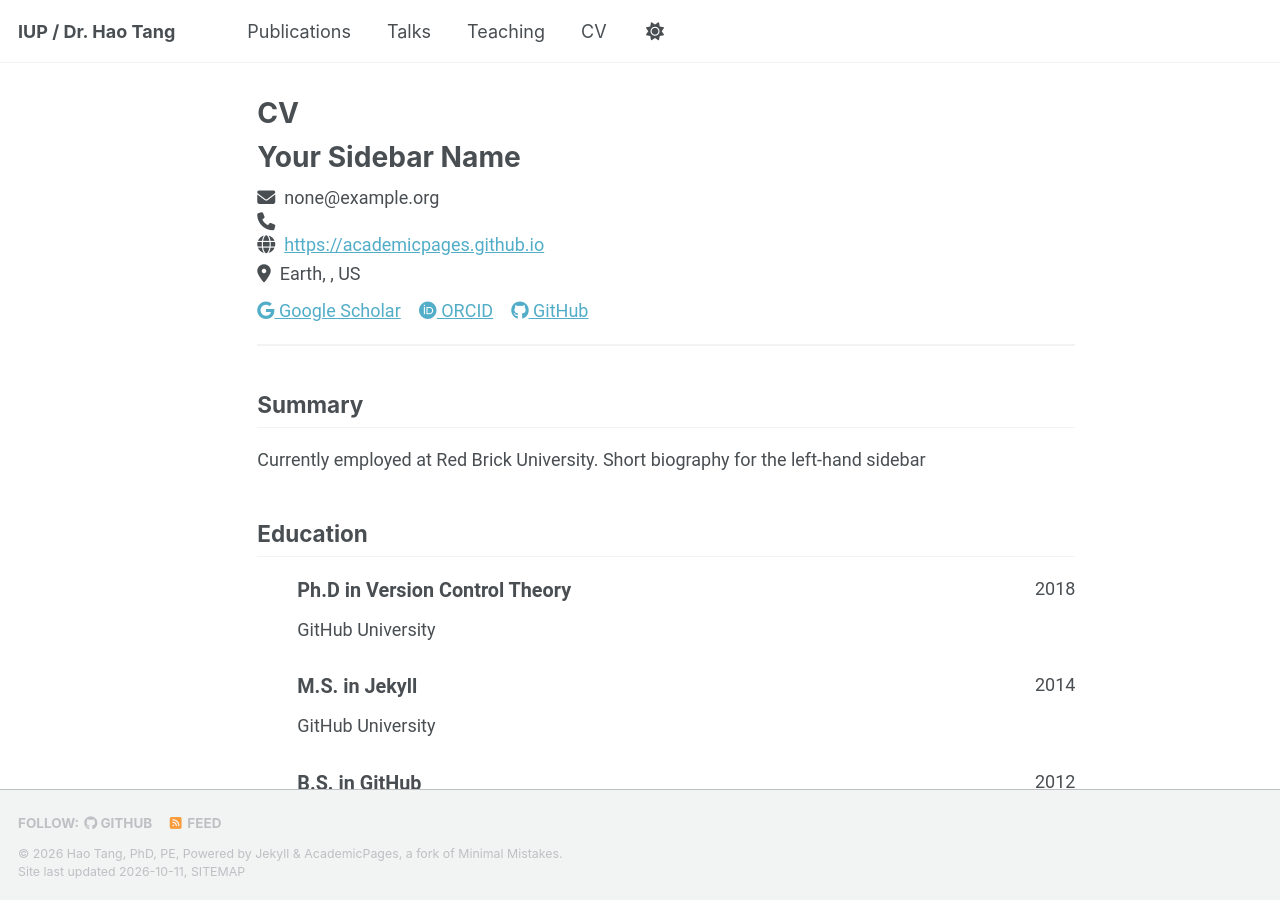
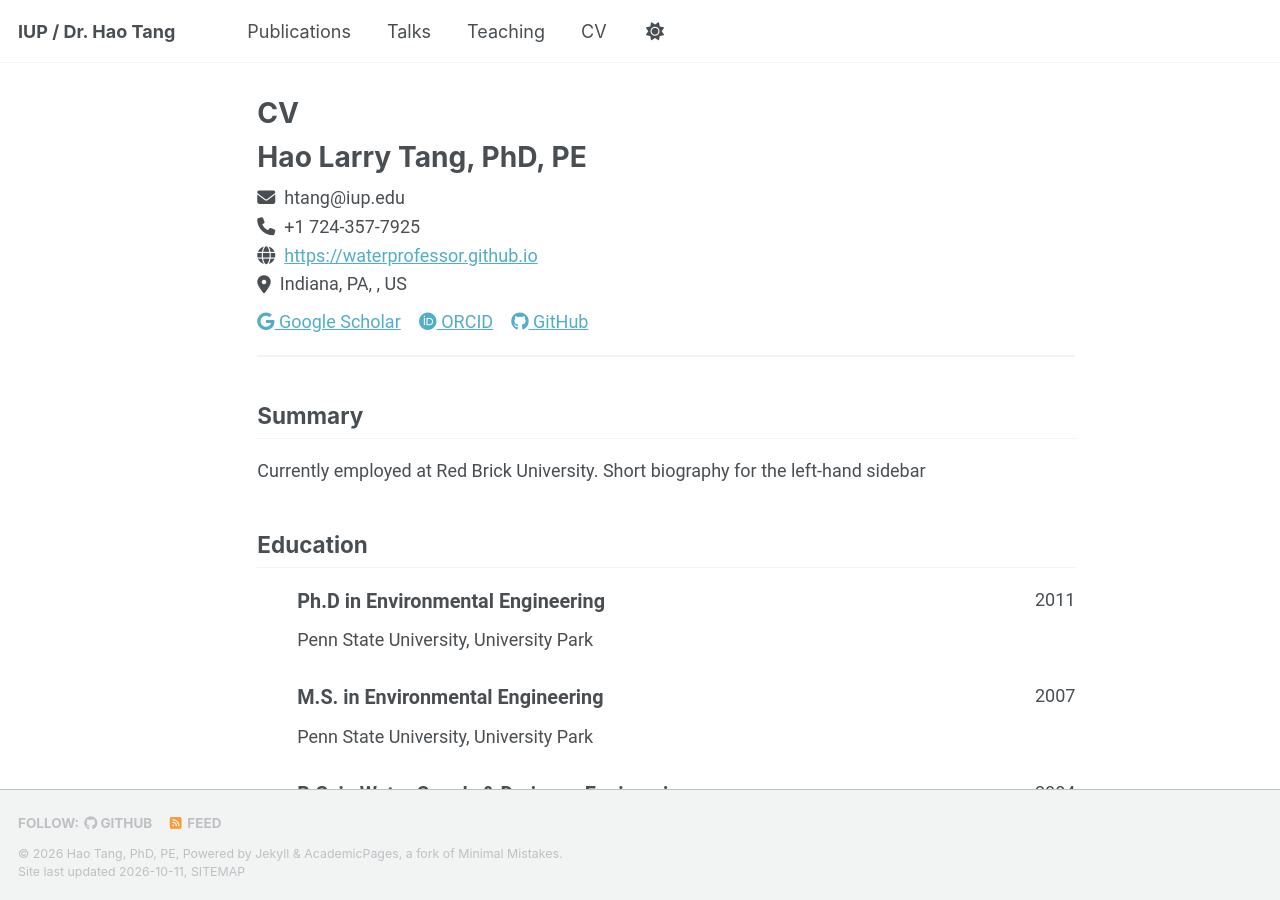
Before and after one commit to waterprofessor/waterprofessor.github.io, a Jekyll site: the page built from _pages/cv-json.md, in a window 1280 px wide and 900 px high. Built offline with Jekyll 4.4.1, drawn with Linux system fonts in a browser that asks for light colours; a style sheet for code colours, icons or effects is not loaded.

Commit message:
Update personal information in cv.json

```diff
--- a/_data/cv.json
+++ b/_data/cv.json
@@ -1,14 +1,14 @@
 {
   "basics": {
-    "name": "Your Sidebar Name",
-    "email": "none@example.org",
-    "phone": "",
-    "website": "https://academicpages.github.io",
+    "name": "Hao Larry Tang, PhD, PE",
+    "email": "htang@iup.edu",
+    "phone": "+1 724-357-7925",
+    "website": "https://waterprofessor.github.io",
     "summary": "Currently employed at Red Brick University. Short biography for the left-hand sidebar",
     "location": {
-      "address": "",
-      "postalCode": "",
-      "city": "Earth",
+      "address": "421 North Walk, 155 Kopchick Hall",
+      "postalCode": "17050",
+      "city": "Indiana, PA",
       "countryCode": "US",
       "region": ""
     },
@@ -16,46 +16,46 @@
       {
         "network": "Google Scholar",
         "username": "",
-        "url": "https://scholar.google.com/citations?user=PS_CX0AAAAAJ"
+        "url": "https://scholar.google.com/citations?user=K4iViX0AAAAJ"
       },
       {
         "network": "ORCID",
         "username": "",
-        "url": "https://orcid.org/yourorcidurl"
+        "url": "https://orcid.org/0000-0002-8215-6070"
       },
       {
         "network": "GitHub",
-        "username": "academicpages",
-        "url": "https://github.com/academicpages"
+        "username": "waterprofessor",
+        "url": "https://github.com/waterprofessor"
       }
     ]
   },
   "work": [],
   "education": [
     {
-      "institution": "GitHub University",
-      "area": "Ph.D in Version Control Theory",
+      "institution": "Penn State University, University Park",
+      "area": "Ph.D in Environmental Engineering",
       "studyType": "",
-      "startDate": "",
-      "endDate": "2018",
+      "startDate": "2007",
+      "endDate": "2011",
       "gpa": null,
       "courses": []
     },
     {
-      "institution": "GitHub University",
-      "area": "M.S. in Jekyll",
+      "institution": "Penn State University, University Park",
+      "area": "M.S. in Environmental Engineering",
       "studyType": "",
-      "startDate": "",
-      "endDate": "2014",
+      "startDate": "2004",
+      "endDate": "2007",
       "gpa": null,
       "courses": []
     },
     {
-      "institution": "GitHub University",
-      "area": "B.S. in GitHub",
+      "institution": "Hunan University, China",
+      "area": "B.S. in Water Supply & Drainage Engineering",
       "studyType": "",
-      "startDate": "",
-      "endDate": "2012",
+      "startDate": "2000",
+      "endDate": "2004",
       "gpa": null,
       "courses": []
     }
```
